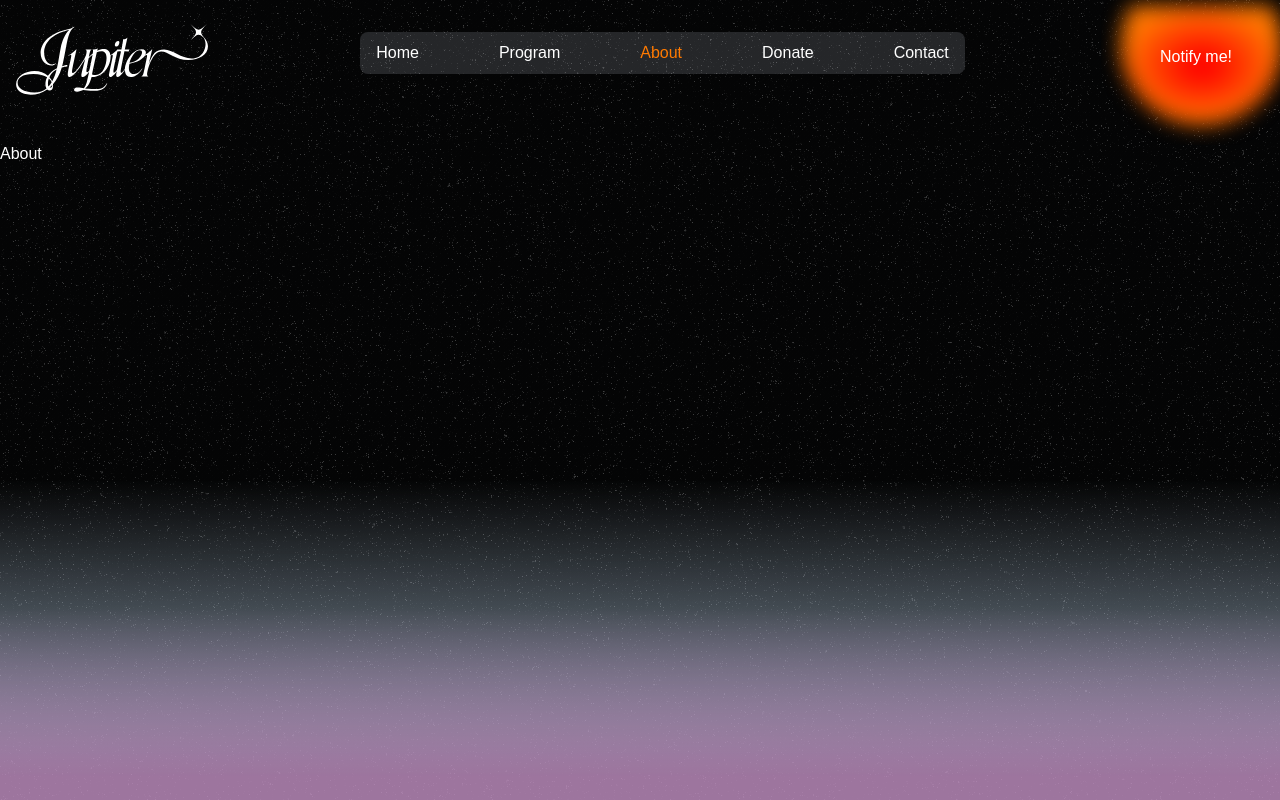
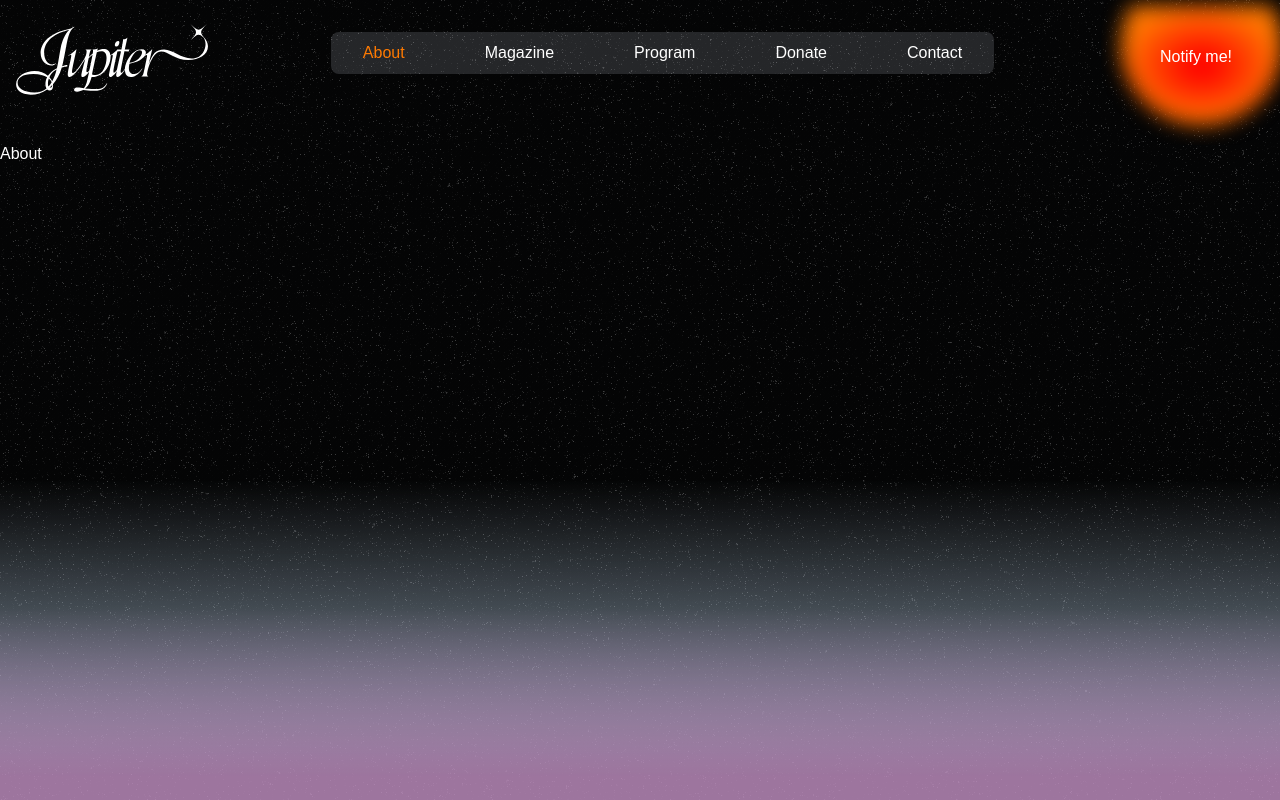
Before and after one commit to lizetteayala1211/jupiter-mag, a Next.js app: page /about in a window 1280 px wide. Built offline with nearby package versions, Linux system fonts and the light colour scheme; a web font is replaced by a local one.

Commit message:
updated nav item objects order to match specs and made logo clickable to nav back to home

```diff
--- a/src/components/NavBar.tsx
+++ b/src/components/NavBar.tsx
@@ -10,9 +10,9 @@ import { lightOrange, white } from "@/utils/constants"
 export function NavBar() {
   return (
     <>
-      <NavBarItem page="home" />
+      <NavBarItem page="about" />
+      <NavBarItem page="magazine" />
       <NavBarItem page="program" />
-      <NavBarItem page="about" />
       <NavBarItem page="donate" />
       <NavBarItem page="contact" />
     </>
@@ -28,7 +28,7 @@ function NavBarItem({ page }: { page: Pages }) {
         padding: "0.75em 1em",
         color: currentPage == page ? lightOrange : white,
       }}
-      href={page === "home" ? "./" : `/${page}`}
+      href={`/${page}`}
     >
       {toTitleCase(page)}
     </Link>
--- a/src/components/header/Header.tsx
+++ b/src/components/header/Header.tsx
@@ -11,6 +11,7 @@ import {
 } from "./styled"
 import { NotifyMeGraphic } from "../NotifyMeGraphic"
 import { MenuModal } from "./MenuModal"
+import Link from "next/link"
 
 export function Header() {
   const isMobile = useIsXsSmallDevice()
@@ -20,7 +21,7 @@ export function Header() {
 function DesktopHeader() {
   return (
     <HeaderContainer>
-      <LogoContainer>
+      <LogoContainer href="./">
         <JupiterLogo />
       </LogoContainer>
       <DesktopNavBarContainer>
@@ -46,7 +47,7 @@ function MobileHeader() {
       >
         <p>Magazine</p>
       </div>
-      <LogoContainer>
+      <LogoContainer href="./">
         <JupiterLogo />
       </LogoContainer>
       <MenuButton onClick={() => setOpenMenu(!openMenu)}>Menu</MenuButton>
--- a/src/components/header/styled.ts
+++ b/src/components/header/styled.ts
@@ -1,4 +1,5 @@
 import { screenLgMin, Z_ONE, Z_TWO } from "@/utils/constants"
+import Link from "next/link"
 import styled from "styled-components"
 
 export const SolidBackground = styled.div`
@@ -31,6 +32,7 @@ export const DesktopNavBarContainer = styled.div`
   border-radius: 8px;
   justify-content: center;
   margin-top: 2em;
+  padding: 0 1em;
 `
 
 export const MobileNavBarContainer = styled.div`
@@ -71,7 +73,7 @@ export const ExitMenuModalButton = styled.a`
   padding: 0 1em;
 `
 
-export const LogoContainer = styled.div`
+export const LogoContainer = styled(Link)`
   @media (min-width: ${screenLgMin}) {
     width: 15%;
     margin: 1em;
```
Also changed, not shown: src/utils/types.ts (+7 -1 lines).
